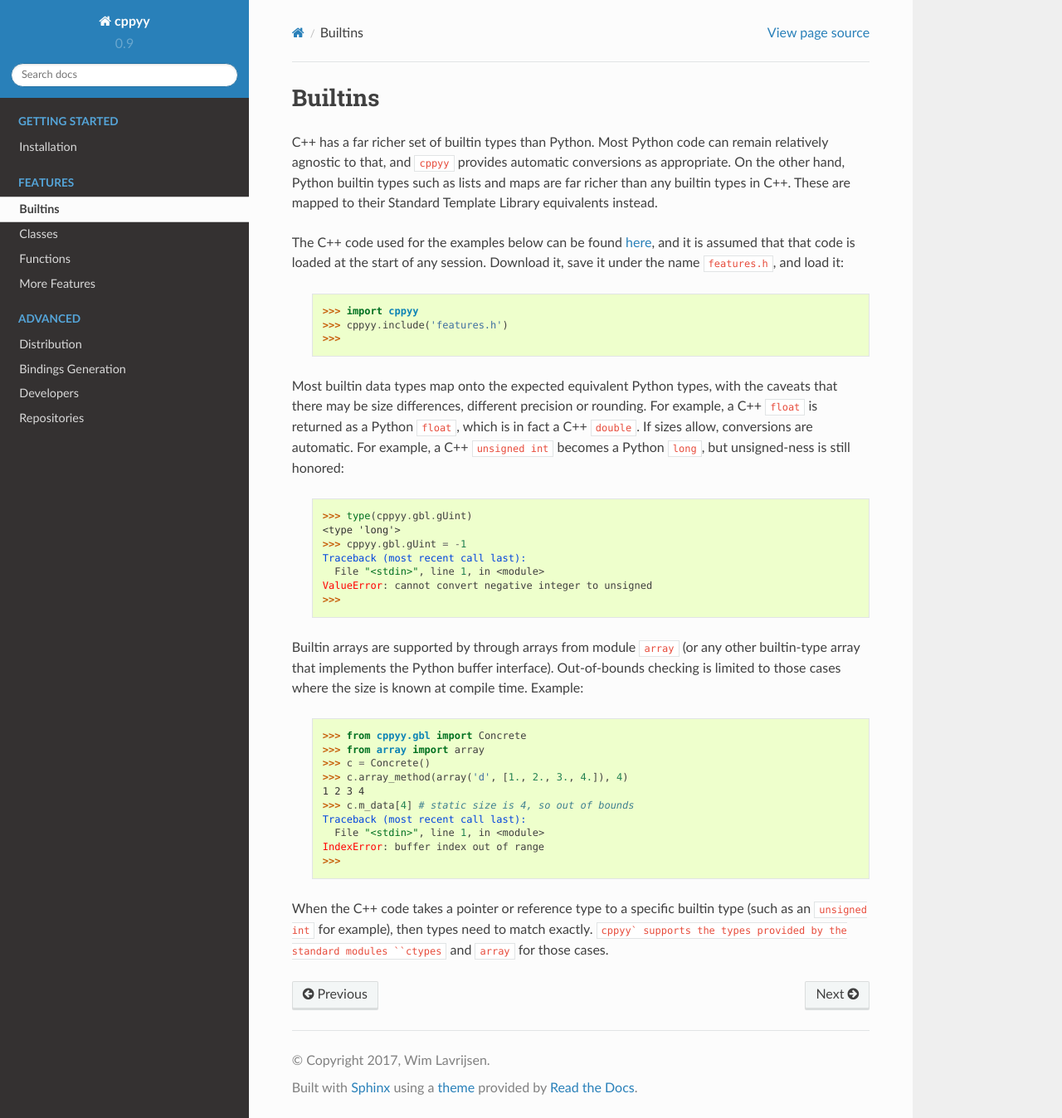
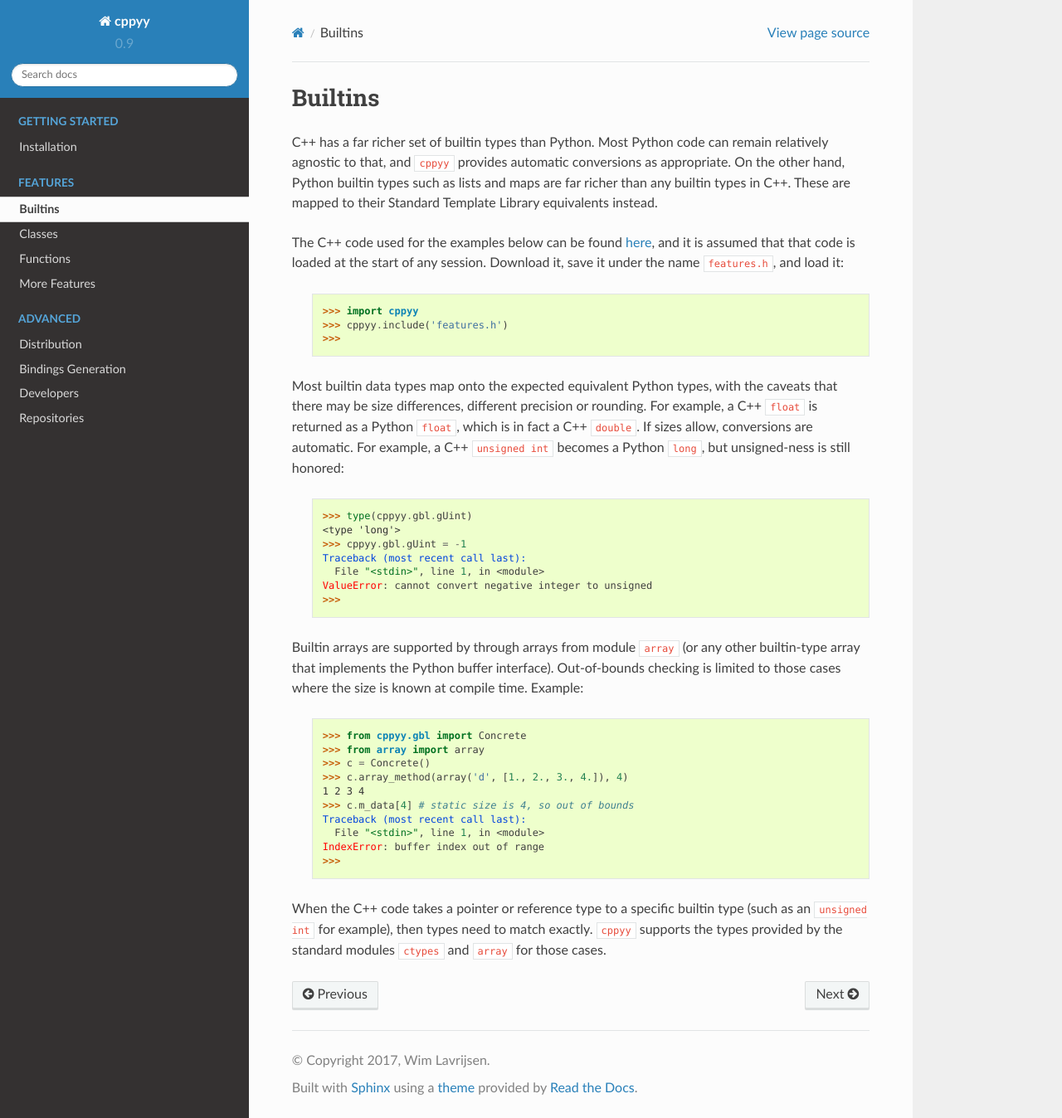
Before and after one commit to wlav/cppyy, a Sphinx documentation site: the page built from doc/source/builtins.rst, in a window 1280 px wide and 1348 px high. Shown: the whole window at 83% size. Built offline with Sphinx 7.4.7 and the Read the Docs theme 2.0.0, drawn with Linux system fonts in a browser that asks for light colours.

Commit message:
fix typo

```diff
--- a/doc/source/builtins.rst
+++ b/doc/source/builtins.rst
@@ -63,5 +63,5 @@
 When the C++ code takes a pointer or reference type to a specific builtin
 type (such as an ``unsigned int`` for example), then types need to match
 exactly.
-``cppyy` supports the types provided by the standard modules ``ctypes`` and
+``cppyy`` supports the types provided by the standard modules ``ctypes`` and
 ``array`` for those cases.
```
